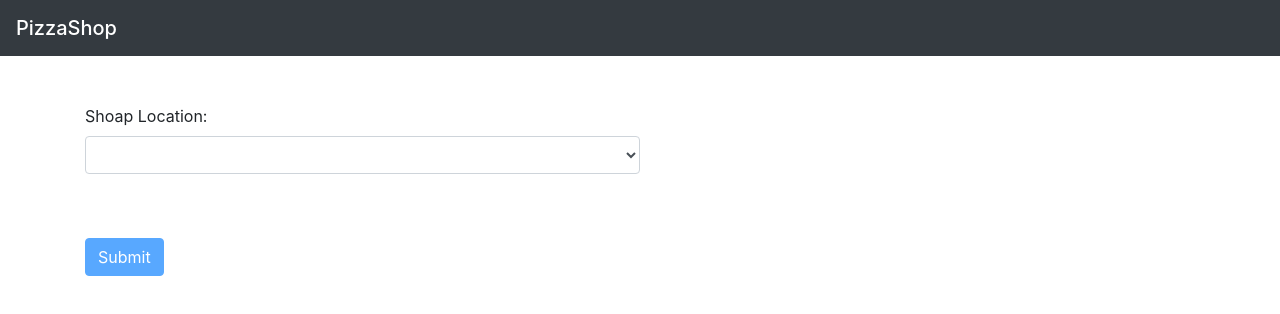
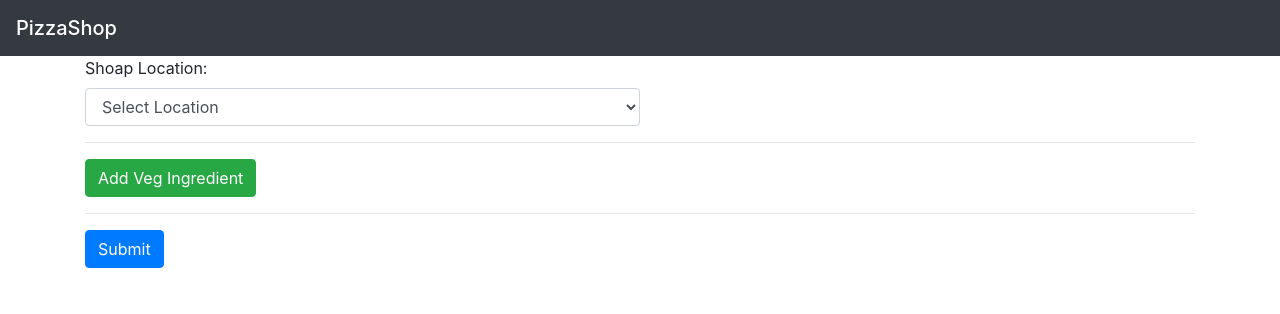
Before and after one commit to Sahil0607/Angular-OrderPizza, an Angular app: page / in a window 1280 px wide. Shown: the top 314 px of the page. Built offline with nearby package versions, Linux system fonts and the light colour scheme.

Commit message:
Redesigned

```diff
--- a/src/app/pizza-list/pizza-list.component.html
+++ b/src/app/pizza-list/pizza-list.component.html
@@ -1,38 +1,45 @@
-<br><br>
-<form  [formGroup]="form">
+<form [formGroup]="form" (ngSubmit)="onSubmit()">
   <div class="container">
 
     <div class="form-group">
       <label for="location">Shoap Location: </label>
-      <select class="form-control" name="location" id="location" [(ngModel)]="selectedCity"
-        [ngModelOptions]="{standalone: true}" (change)="selectLocation()">
-        <option *ngFor="let item of shoapLocation" [value]="item.name">
-          {{item.name}}
-        </option>
+      <select class="form-control" formControlName="shopLocation" >
+        <option value="">Select Location</option>
+        <option *ngFor="let item of shoapLocation" [value]="item.name">{{item.name}}</option>
       </select>
     </div>
+    <hr>
 
-  <!-- <div class="form-group" *ngIf="selectedCity">
-      <label for="location">Shoap Location: </label>
-      <select class="form-control" name="list" id="list" (click)="listSelected()" [(ngModel)]="selectedList"
-        [ngModelOptions]="{standalone: true}" (change)="selectList()">
-        <option *ngFor="let plist of filteredPizzas" [value]="plist.pizzaType">
-          {{plist.name}}
-        </option>
-      </select>
-    </div>  -->
+    <div class="pizzaInfo" *ngIf="form.controls.shopLocation.value">
+      <ul>
+        <li *ngFor="let item of selectLocation()" (click)="listSelected(item)">
+          <h3>{{item.name}}</h3>
+          <img [src]="item.Url">
+          <p>{{item.city}}</p>
+          <p>Price: <b>{{item.price | currency}}</b></p>
+        </li>
+      </ul>
+    </div>
 
-  <div class="pizzaInfo" *ngIf="selectedCity">
-    <ul>
-      <li *ngFor="let item of filteredPizzas" (click)="listSelected(item)">
-        <img [src]="item.Url" alt="">
-        <p>{{item.name}}</p>
-        <p>Price: <b>{{item.price | currency}}</b></p>
-      </li>
-    </ul>
-  </div>
-
-    <div class="form-group checkbox-group" *ngIf="selectedList">
+    <div>
+      <div class="form-group">
+        <button type="button" class="btn btn-success" (click)="addVegToppings()">
+          Add Veg Ingredient
+        </button>
+      </div>
+      <div formArrayName="vegToppings" *ngFor="let vegTopping of form.get('vegToppings').controls; let i = index;">
+        <div [formGroupName]="i">
+          <div class="form-group">
+            <label for="{{i}}">Shoap Location: </label>
+            <select class="form-control" [formControlName]="i" [ngClass]="{'has-error': vegTopping.get('controls').name.invalid}" >
+              <option value="">Select Location</option>
+              <option *ngFor="let item of shoapLocation" [value]="item.name">{{item.name}}</option>
+            </select>
+          </div>
+        </div>
+      </div>
+    </div>
+    <!-- <div class="form-group checkbox-group" *ngIf="selectedList">
       <div formArrayName="toppings" class="form-check" *ngFor="let topping of filteredItems; let i =index">
         <label class="form-check-label">
           <input type="checkbox" class="form-check-input" [formControlName]="i" [value]="topping.name"
@@ -40,19 +47,16 @@
           {{topping.name}} {{topping.price | currency}}
         </label>
       </div>
-    </div>
+    </div> -->
     <div class="clear"></div>
-
-    <br><br>
-    <button (click)="showForm = !showForm" [disabled]="!selectedList" class="btn btn-primary" (click)="printData()">
-      Submit
-    </button>
-
+    <hr>
+    <!-- <button (click)="showForm = !showForm"  (click)="printData()" type="submit" class="btn btn-primary" [disabled]="!form.valid">Submit</button> -->
+    <button type="submit" class="btn btn-primary" [disabled]="!form.valid">Submit</button>
   </div>
 </form>
 <br><br>
 
-<div class="container" *ngIf="showForm">
+<!-- <div class="container" *ngIf="showForm">
   <h2>Here is Selected Pizza Detail.</h2>
     <p>Selected Location is {{selectedCity}}.</p>
     <p> Selected PizzaType is {{selectedList}}.</p>
@@ -62,4 +66,4 @@
       <span *ngIf="topping.selected">{{topping.name}}, </span>
     </span>.</p>
     <p>Selected Topping Price {{TotalPizzaPrice}}.</p>
-  </div><br/>
+  </div><br/> -->
--- a/src/app/pizza-list/pizza-list.component.ts
+++ b/src/app/pizza-list/pizza-list.component.ts
@@ -1,6 +1,7 @@
 import { Component, OnInit } from '@angular/core';
-import { FormBuilder, FormGroup, FormControl, FormArray } from '@angular/forms';
-import { Controlval } from './controlval';
+import { FormBuilder, FormGroup, FormControl, FormArray, Validators } from '@angular/forms';
+import { PizzaListService } from '../pizza-list.service';
+import { PizzaTopingsService } from '../pizza-topings.service';
 
 @Component({
   selector: 'app-pizza-list',
@@ -8,179 +9,96 @@ import { Controlval } from './controlval';
   styleUrls: ['./pizza-list.component.css']
 })
 export class PizzaListComponent implements OnInit {
-  selectedCity = '';
-  selectedList = '';
-  savedPizzaInfo = '';
-  selectedOption = '';
-  savedTopping = [];
-  selectedPizzaPrice: 0;
-  selectedTopping = [];
-  selectedToppingPrice: any = [];
-  totalTpPrice = 0;
-  TotalPizzaPrice = 0;
-  selectedTP = [];
-  submitedData = {
-    city: '',
-    pizzaTypes: '',
-    toppingType: [],
-    opt: '',
-    tprice: 0,
-  };
-  url = './../../assets/sf_cheese_pizza.jpeg';
-
-  private arr: any =
-     {price: null, selected: false}
-    ;
-
+  form;
+  pizzaOption = [];
+  toppings = [];
   shoapLocation = [
     { id: 1, name: 'San Francisco' },
     { id: 2, name: 'New York' },
     { id: 3, name: 'Chicago' }
   ];
-  form: FormGroup;
 
-  private pizzaOption = [
-    { id: 1, name: 'SF Cheese Pizza', city: 'San Francisco', pizzaType: 'Veg', price: 10, Url:
-    './../../assets/sf_cheese_pizza.jpeg' },
-    { id: 2, name: 'SF Veggie Pizza', city: 'San Francisco', pizzaType: 'Veg', price: 11, Url:
-    './../../assets/sf_veggie_pizza.jpeg'},
-    { id: 3, name: 'SF Peproni Pizza', city: 'San Francisco', pizzaType: 'Non-Veg', price: 12, Url:
-    './../../assets/sf_pepperoni_pizza.jpeg' },
-    { id: 4, name: 'SF Meat Pizza', city: 'San Francisco', pizzaType: 'Non-Veg', price: 13, Url:
-    './../../assets/sf_meat_pizza.jpeg' },
-    { id: 5, name: 'NY Cheese Pizza', city: 'New York', pizzaType: 'Veg', price: 10, Url:
-    './../../assets/ny_cheese_pizza.jpeg' },
-    { id: 6, name: 'NY Veggie Pizza', city: 'New York', pizzaType: 'Veg', price: 11, Url:
-    './../../assets/ny_veggie_pizza.jpeg' },
-    { id: 7, name: 'NY Peproni Pizza', city: 'New York', pizzaType: 'Non-Veg', price: 12, Url:
-    './../../assets/ny_pepperoni_pizza.jpeg' },
-    { id: 8, name: 'NY Meat Pizza', city: 'New York', pizzaType: 'Non-Veg', price: 13, Url:
-    './../../assets/ny_meat_pizza.jpeg' },
-    { id: 9, name: 'CG Cheese Pizzaa', city: 'Chicago', pizzaType: 'Veg', price: 10, Url:
-    './../../assets/chicago_cheese_pizza.jpeg' },
-    { id: 10, name: 'CG Veggie Pizza', city: 'Chicago', pizzaType: 'Veg', price: 11, Url:
-    './../../assets/chicago_veggie_pizza.jpeg' },
-    { id: 11, name: 'CG Peproni Pizza', city: 'Chicago', pizzaType: 'Non-Veg', price: 12, Url:
-    './../../assets/chicago_pepperoni_pizza.jpeg' },
-    { id: 12, name: 'CG Meat Pizza', city: 'Chicago', pizzaType: 'Non-Veg', price: 13, Url:
-    './../../assets/chicago_meat_pizza.jpeg' }
-  ];
+  constructor(private fb: FormBuilder, private pizzaListService: PizzaListService,
+    private pizzaTopingsService: PizzaTopingsService) {}
 
-  toppings = [
-    { id: 1, name: 'Cheese', pizzaType: 'Veg', selected: false, price: 1 },
-    { id: 2, name: 'Onion', pizzaType: 'Veg', selected: false, price: 2 },
-    { id: 3, name: 'Spinach', pizzaType: 'Veg', selected: false, price: 3 },
-    { id: 4, name: 'Pineple', pizzaType: 'Veg', selected: false, price: 4 },
-    { id: 5, name: 'Pepperoni', pizzaType: 'Non-Veg', selected: false, price: 1 },
-    { id: 6, name: 'Tometo', pizzaType: 'Veg', selected: false, price: 2 },
-    { id: 7, name: 'Meat', pizzaType: 'Non-Veg', selected: false, price: 3 },
-    { id: 8, name: 'Beef', pizzaType: 'Non-Veg', selected: false, price: 4 },
-    { id: 9, name: 'Bacon', pizzaType: 'Non-Veg', selected: false, price: 1 },
-    { id: 10, name: 'Ham', pizzaType: 'Non-Veg', selected: false, price: 2 },
-    { id: 11, name: 'Sausage', pizzaType: 'Non-Veg', selected: false, price: 3 },
-    { id: 12, name: 'Chicken', pizzaType: 'Non-Veg', selected: false, price: 4 },
-    { id: 13, name: 'Broccoli', pizzaType: 'Veg', selected: false, price: 1 },
-    { id: 14, name: 'Jalapeno', pizzaType: 'Non-Veg', selected: false, price: 2 },
-    { id: 15, name: 'Mushroom', pizzaType: 'Veg', selected: false, price: 3 },
-    { id: 16, name: 'Cheese', pizzaType: 'Non-Veg', selected: false, price: 4 }
-  ];
+  ngOnInit() {
+    this.form = this.fb.group({
+      shopLocation: [''],
+      vegToppings: this.fb.array([]),
+      nonVegToppings: this.fb.array([]),
+    });
+     this.pizzaOption = this.pizzaListService.getPizzaOption();
+     this.toppings = this.pizzaTopingsService.getPizzaToppings();
+  }
 
-  filteredPizzas = [];
-  filteredItems = [];
-  showForm = false;
+  selectLocation() {
+    return this.pizzaOption.filter(pizza => pizza.city === this.form.controls.shopLocation.value);
+  }
 
-  constructor(private formBuilder: FormBuilder) {
-    const controls = this.toppings.map(c => new FormControl(false));
-    controls[0].setValue(true); // Set the first checkbox to true (checked)
-    this.form = this.formBuilder.group({
-      toppings: new FormArray(controls)
+  newVegToppings(): FormGroup {
+    return this.fb.group({
+      id: ['', Validators.required],
+      name: ['', Validators.required],
+      pizzaType: ['', Validators.required],
+      price: ['', Validators.required]
     });
   }
 
-  ngOnInit() {
-  }
-
-  selectLocation() {
-    this.filteredPizzas = this.pizzaOption.filter((pizza) => {
-      return pizza.city === this.selectedCity;
-    });
+  addVegToppings(): void{
+    (<FormArray>this.form.get('vegToppings')).push(this.newVegToppings())
   }
 
   listSelected(item?) {
-    if (item) {
-      this.selectedList = item.pizzaType;
-      this.selectedOption = item.name;
-      this.selectedPizzaPrice = item.price;
-    }
-    if (this.selectedList === 'Veg') {
-      this.filteredItems = this.toppings.filter((tpng) => {
-        if (tpng.pizzaType === this.selectedList) {
-          if (tpng.name === 'Mushroom') {
-            tpng.selected = true;
-            this.selectedTopping.push(tpng);
-            this.selectedToppingPrice.push(tpng.price);
-            this.selectedTP.push(tpng.selected);
-          }
-          return tpng;
-        }
-      });
-    } else if (this.selectedList === 'Non-Veg') {
-      this.filteredItems = this.toppings.filter((tpng) => {
-        if (tpng.name === 'Pepperoni') {
-          tpng.selected = true;
-          this.selectedTopping.push(tpng);
-          this.selectedToppingPrice.push(tpng.price);
-          this.selectedTP.push(tpng.selected);
-        }
-        return tpng;
-      });
-    }
-    console.log(this.filteredItems);
-    console.log(this.selectedList);
+    console.log(item);
+    // if (item) {
+    //   this.selectedList = item.pizzaType;
+    //   this.selectedOption = item.name;
+    //   this.selectedPizzaPrice = item.price;
+    // }
+    // if (this.selectedList === 'Veg') {
+    //   this.filteredItems = this.toppings.filter((tpng) => {
+    //     if (tpng.pizzaType === this.selectedList) {
+    //       if (tpng.name === 'Mushroom') {
+    //         tpng.selected = true;
+    //         this.selectedTopping.push(tpng);
+    //         this.selectedToppingPrice.push(tpng.price);
+    //         this.selectedTP.push(tpng.selected);
+    //       }
+    //       return tpng;
+    //     }
+    //   });
+    // } else if (this.selectedList === 'Non-Veg') {
+    //   this.filteredItems = this.toppings.filter((tpng) => {
+    //     if (tpng.name === 'Pepperoni') {
+    //       tpng.selected = true;
+    //       this.selectedTopping.push(tpng);
+    //       this.selectedToppingPrice.push(tpng.price);
+    //       this.selectedTP.push(tpng.selected);
+    //     }
+    //     return tpng;
+    //   });
+    // }
   }
-  selectedLists(data) {
-   this.selectedToppingPrice.push(data.price);
-   this.selectedTP.push(data.selected);
-   console.log(this.selectedToppingPrice);
-   // this.selecte
+  // selectedLists(data) {
+  //  this.selectedToppingPrice.push(data.price);
+  //  this.selectedTP.push(data.selected);
+  //  console.log(this.selectedToppingPrice);
+  // }
+  // printData() {
+  //   this.submitedData.city = this.selectedCity;
+  //   this.submitedData.pizzaTypes = this.selectedList;
+  //   this.submitedData.opt = this.selectedOption;
+  //   this.submitedData.toppingType = this.savedTopping;
+  //   this.arr.price = this.selectedToppingPrice;
+  //   this.arr.selected = this.selectedTP;
+  //   let sum = 0;
+  //   for (let i = 0; i < this.arr.price.length; i++) {
+  //     sum += this.arr.price[i];
+  //     this.totalTpPrice = sum;
+  //   }
+  //  this.TotalPizzaPrice = this.selectedPizzaPrice + this.totalTpPrice;
+  // }
+  onSubmit() {
+    console.log(this.form);
   }
-  printData() {
-    this.submitedData.city = this.selectedCity;
-    this.submitedData.pizzaTypes = this.selectedList;
-    this.submitedData.opt = this.selectedOption;
-    this.submitedData.toppingType = this.savedTopping;
-    this.arr.price = this.selectedToppingPrice;
-    this.arr.selected = this.selectedTP;
-   // let sum = null;
-    let sum = 0;
-    for (let i = 0; i < this.arr.price.length; i++) {
-      sum += this.arr.price[i];
-      this.totalTpPrice = sum;
-    }
-   console.log(sum);
-   // console.log(this.arr);
-   this.TotalPizzaPrice = this.selectedPizzaPrice + this.totalTpPrice;
-  }
-
-
-
-/*
-arr = [1,6,90,6,4];
-var sum = 0;
-for(i = 0; i <arr.length;i++) {
-  sum = sum + i;
 }
- return sum;
-
- arr = [{'price':10, 'selected': true},{'price':20, 'selected': false},{'price':155, 'selected': false},{'price':10, 'selected': true}]
- sum = 0;
-  arr.forEach(item => {
-    if (item.selected) {
-      sum += item.price
-    }
-  });
-  return sum;
-
-*/
-
-}
```
Also changed, not shown: src/app/pizza-list.service.ts (added, +35 -0 lines), src/app/pizza-topings.service.ts (added, +29 -0 lines).
